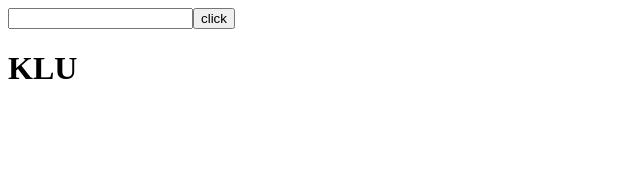
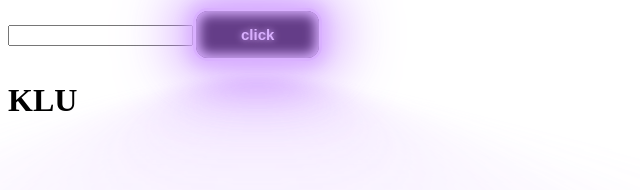
Before and after one commit to naresh28-dev/javascript, a plain HTML site: page project/web/index.html in a window 1280 px wide. Shown: the whole page, without its empty margins (0-640 px from the left). Drawn offline with Linux system fonts and the light colour scheme.

Commit message:
Button UI update

```diff
--- a/project/web/index.html
+++ b/project/web/index.html
@@ -8,6 +8,56 @@
 <script  defer src="app.js"></script>
 </head>
 <body>
+    <style>
+        /* From Uiverse.io by cssbuttons-io */
+button {
+ --glow-color: rgb(217, 176, 255);
+ --glow-spread-color: rgba(191, 123, 255, 0.781);
+ --enhanced-glow-color: rgb(231, 206, 255);
+ --btn-color: rgb(100, 61, 136);
+ border: .25em solid var(--glow-color);
+ padding: 1em 3em;
+ color: var(--glow-color);
+ font-size: 15px;
+ font-weight: bold;
+ background-color: var(--btn-color);
+ border-radius: 1em;
+ outline: none;
+ box-shadow: 0 0 1em .25em var(--glow-color),
+        0 0 4em 1em var(--glow-spread-color),
+        inset 0 0 .75em .25em var(--glow-color);
+ text-shadow: 0 0 .5em var(--glow-color);
+ position: relative;
+ transition: all 0.3s;
+}
 
+button::after {
+ pointer-events: none;
+ content: "";
+ position: absolute;
+ top: 120%;
+ left: 0;
+ height: 100%;
+ width: 100%;
+ background-color: var(--glow-spread-color);
+ filter: blur(2em);
+ opacity: .7;
+ transform: perspective(1.5em) rotateX(35deg) scale(1, .6);
+}
+
+button:hover {
+ color: var(--btn-color);
+ background-color: var(--glow-color);
+ box-shadow: 0 0 1em .25em var(--glow-color),
+        0 0 4em 2em var(--glow-spread-color),
+        inset 0 0 .75em .25em var(--glow-color);
+}
+
+button:active {
+ box-shadow: 0 0 0.6em .25em var(--glow-color),
+        0 0 2.5em 2em var(--glow-spread-color),
+        inset 0 0 .5em .25em var(--glow-color);
+}
+    </style>
 </body>
 </html>
```
